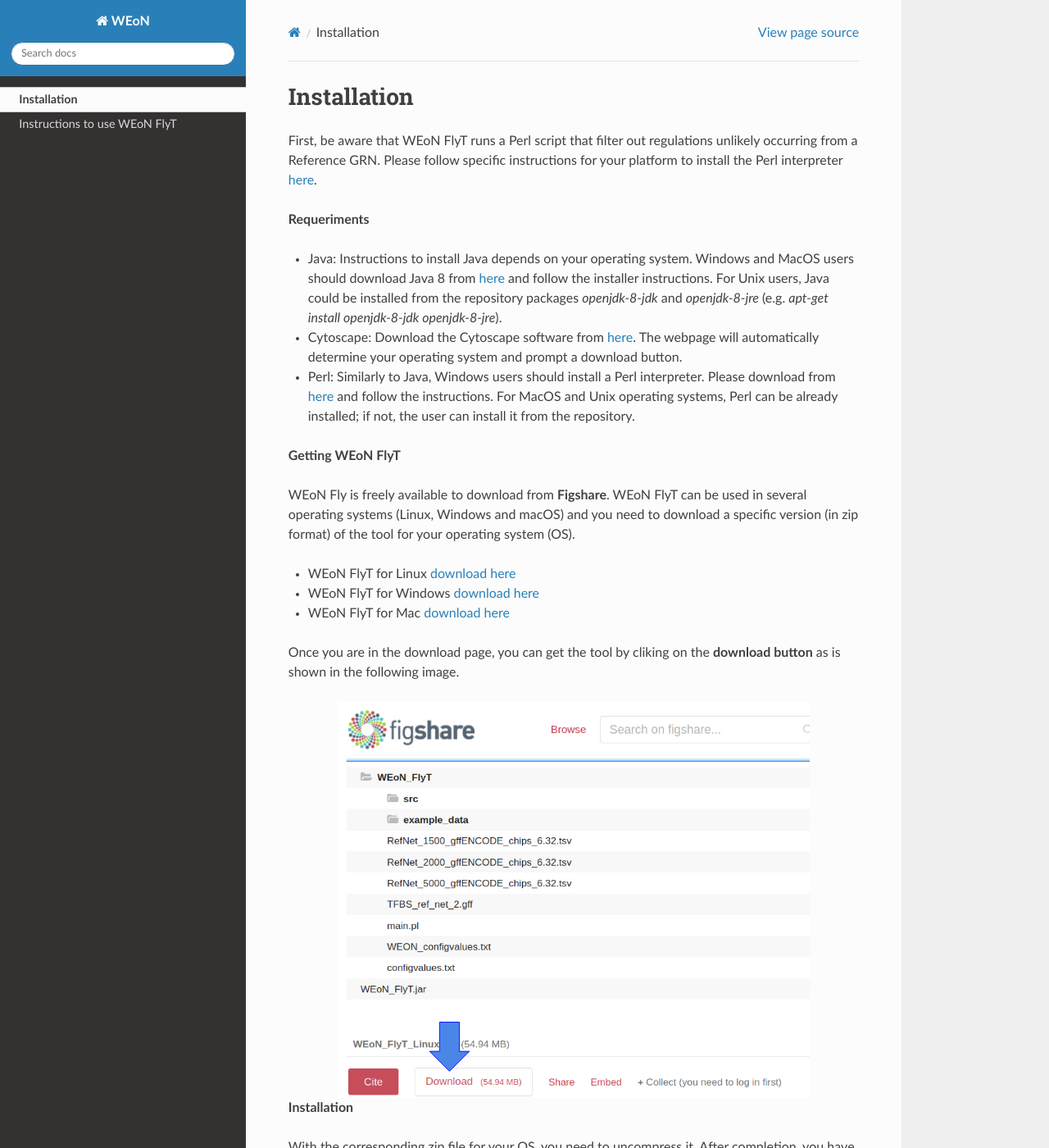
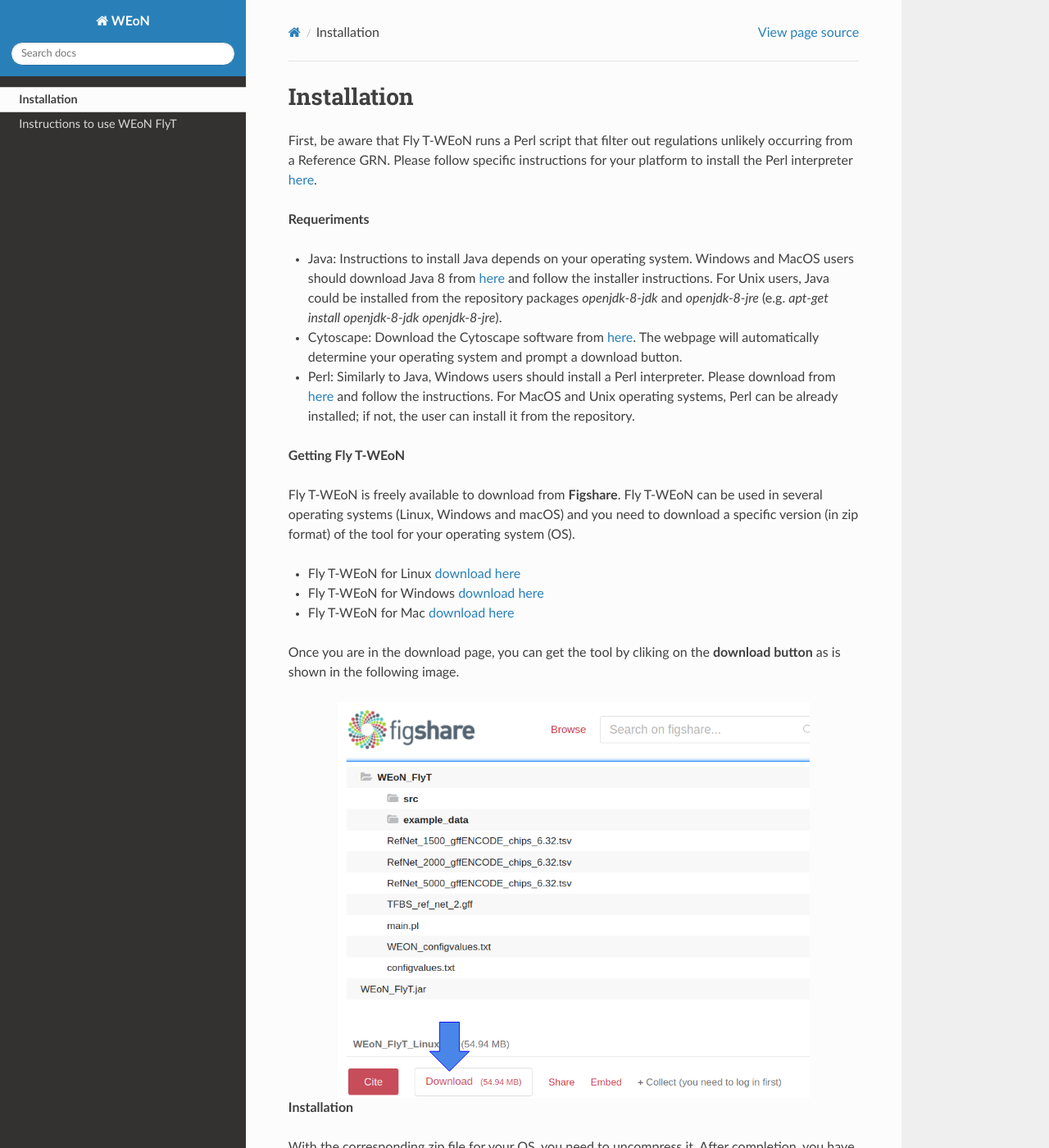
Before and after one commit to networkbiolab/WEoN, a Sphinx documentation site: the page built from docs/installation.rst, in a window 1280 px wide and 1400 px high. Shown: the whole window at 82% size. Built offline with Sphinx 7.4.7 and the Read the Docs theme 2.0.0, drawn with Linux system fonts in a browser that asks for light colours; some of the changed text lies outside the part shown.

Commit message:
Update installation.rst

```diff
--- a/docs/installation.rst
+++ b/docs/installation.rst
@@ -1,7 +1,7 @@
 Installation
 ============
 
-First, be aware that WEoN FlyT runs a Perl script that filter out regulations unlikely occurring from a Reference GRN. Please follow specific instructions for your platform to install the Perl interpreter `here <https://www.perl.org/get.html>`_.
+First, be aware that Fly T-WEoN  runs a Perl script that filter out regulations unlikely occurring from a Reference GRN. Please follow specific instructions for your platform to install the Perl interpreter `here <https://www.perl.org/get.html>`_.
 
 .. Also, the app backend is in transition to python, so please also follow intructions to get python3 `here <https://www.python.org/about/gettingstarted/>`_.
 
@@ -13,15 +13,15 @@ First, be aware that WEoN FlyT runs a Perl script that filter out regulations un
 
 - Perl: Similarly to Java, Windows users should install a Perl interpreter. Please download from `here <http://strawberryperl.com/>`_ and follow the instructions. For MacOS and Unix operating systems, Perl can be already installed; if not, the user can install it from the repository.
 
-**Getting WEoN FlyT**
+**Getting Fly T-WEoN**
 
-WEoN Fly is freely available to download from **Figshare**. WEoN FlyT can be used in several operating systems (Linux, Windows and macOS) and you need to download a specific version (in zip format) of the tool for your operating system (OS).
+Fly T-WEoN is freely available to download from **Figshare**. Fly T-WEoN can be used in several operating systems (Linux, Windows and macOS) and you need to download a specific version (in zip format) of the tool for your operating system (OS).
 
-- WEoN FlyT for Linux `download here <https://figshare.com/articles/WEoN_FlyT_for_Linux/11956758>`_
+- Fly T-WEoN for Linux `download here <https://figshare.com/articles/WEoN_FlyT_for_Linux/11956758>`_
 
-- WEoN FlyT for Windows `download here <https://figshare.com/articles/WEoN_FlyT_for_windows/11958972>`_
+- Fly T-WEoN for Windows `download here <https://figshare.com/articles/WEoN_FlyT_for_windows/11958972>`_
 
-- WEoN FlyT for Mac `download here <https://figshare.com/articles/WEoN_FlyT_for_mac/11958942>`_
+- Fly T-WEoN for Mac `download here <https://figshare.com/articles/WEoN_FlyT_for_mac/11958942>`_
 
 Once you are in the download page, you can get the tool by cliking on the **download button** as is shown in the following image.
 
@@ -30,12 +30,12 @@ Once you are in the download page, you can get the tool by cliking on the **down
 
 **Installation**
 
-With the corresponding zip file for your OS, you need to uncompress it. After completion, you have now a subdirectory called *WEoN_FlyT*, which correspond to the scripts executed by WEoN FlyT and the *WEoN_FlyT.jar* file corresponding to the Cytoscape app. The jar file contains a graphical user interface (GUI) that allows to Cytoscape execute the filtering process encoded in WEoN FlyT.
+With the corresponding zip file for your OS, you need to uncompress it. After completion, you have now a subdirectory called *WEoN_FlyT*, which correspond to the scripts executed by WEoN FlyT and the *WEoN_FlyT.jar* file corresponding to the Cytoscape app. The jar file contains a graphical user interface (GUI) that allows to Cytoscape execute the filtering process encoded in Fly T-WEoN.
 
 In order to install the scripts and the GUI, you need to do the following steps for the main folder and for the cytoscape app:
 
 1. **WEoN_FlyT directory:**
-
+Fly T-
 - Linux users: copy the folder to */home/your_username*
 
 - Windows users: copy the folder to *C:*
@@ -61,7 +61,7 @@ After selecting the jar file, the resulting proccess will be similar to the show
 .. image:: images/select_file3.png
 	:align: center
 
-Now you only need to go to the *Apps menu*, click on *WEoN FlyT - Weighted Epigenomic Network: Fly Tool* to start to use the tool.
+Now you only need to go to the *Apps menu*, click on *Fly T-WEoN - Fly Tool Weighted Epigenomic Network* to start to use the tool.
 
 .. note::
 	**Need Help?**
```
